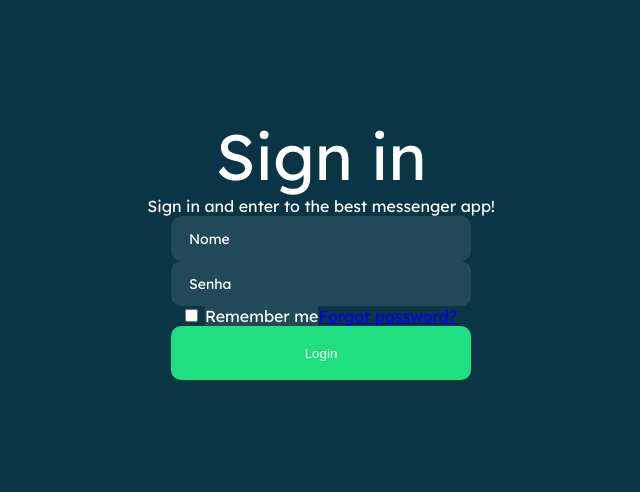
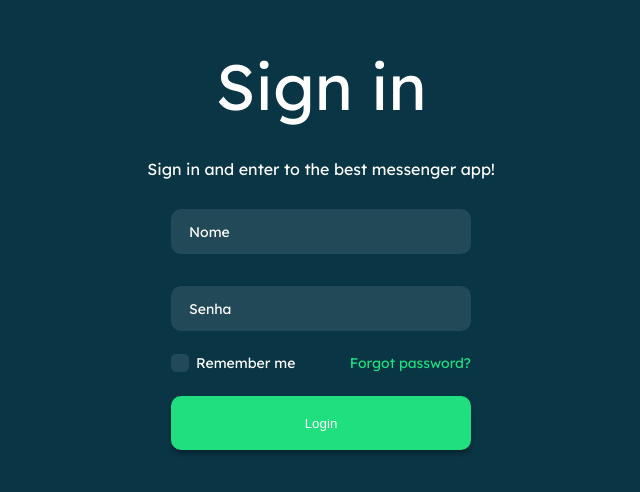
Before and after one commit to Xar0P/xat, a React (Create React App) app in the folder frontend/: page / in a window 1280 px wide. Shown: the part 152-644 px from the top of the page, without its empty margins (319-959 px from the left). Built offline with nearby package versions, Linux system fonts and the light colour scheme.

Commit message:
login page

```diff
--- a/frontend/src/components/forms/ButtonSubmit/ButtonSubmit.styles.ts
+++ b/frontend/src/components/forms/ButtonSubmit/ButtonSubmit.styles.ts
@@ -13,4 +13,6 @@ export const Button = styled.button`
   cursor: pointer;
 
   color: #fff;
+
+  box-shadow: 0px 4px 4px rgba(0, 0, 0, 0.3);
 `;
--- a/frontend/src/components/forms/CheckBox/CheckBox.styles.ts
+++ b/frontend/src/components/forms/CheckBox/CheckBox.styles.ts
@@ -1,6 +1,52 @@
 import styled from 'styled-components';
 
+export const CheckMark = styled.div`
+  position: relative;
+  top: 0;
+  left: 0;
+
+  height: 18px;
+  width: 18px;
+  background-color: #224957;
+  border-radius: 5px;
+
+  &::after {
+    content: '';
+    display: none;
+    position: absolute;
+
+    left: 20%;
+    top: 50%;
+    width: 30%;
+    height: 50%;
+    border: solid white;
+    border-width: 0 3px 3px 0;
+    transform: rotate(45deg) translateX(-50%) translateY(-50%);
+  }
+`;
+
 export const Label = styled.label`
-  margin-left: 7px;
-  background-color: #224957;
+  display: flex;
+  align-items: center;
+
+  > input {
+    display: none;
+  }
+
+  &:hover input + ${CheckMark} {
+    background-color: #ccc;
+  }
+
+  > input:checked + ${CheckMark} {
+    background-color: #2196F3;
+
+    &::after {
+      display: block;
+    }
+  }
+
+  > span {
+    font-size: 1em;
+    margin-left: 7px;
+  }
 `;
--- a/frontend/src/components/forms/CheckBox/CheckBox.tsx
+++ b/frontend/src/components/forms/CheckBox/CheckBox.tsx
@@ -1,14 +1,13 @@
 import React from 'react';
 
-import { Label } from './CheckBox.styles';
+import { Label, CheckMark } from './CheckBox.styles';
 
-const CheckBox: React.FC<{ id: string, content: string }> = ({ id, content }) => (
-  <div>
-    <input type="checkbox" name="" id={id} />
-    <Label htmlFor={id}>
-      {content}
-    </Label>
-  </div>
+const CheckBox: React.FC<{ content: string }> = ({ content }) => (
+  <Label>
+    <input type="checkbox" name="" />
+    <CheckMark />
+    <span>{content}</span>
+  </Label>
 );
 
 export default CheckBox;
--- a/frontend/src/pages/Auth/Auth.styles.ts
+++ b/frontend/src/pages/Auth/Auth.styles.ts
@@ -16,9 +16,15 @@ export const Container = styled.div`
   font-family: 'Lexend Deca', sans-serif;
   color: #fff;
 
-  h1 {
+  > h1 {
     font-size: 64px;
     font-weight: 400;
+
+    margin-bottom: min(40px, 2.608%);
+  }
+
+  > p {
+    margin-bottom: min(36px, 2.347%);
   }
 `;
 
@@ -26,7 +32,26 @@ export const WrapperForm = styled.div`
   ${CenterWithFlex}
   flex-direction: column;
 
+  > input:first-of-type {
+    margin-bottom: min(32px, 10.67%);
+  }
+
+  > input:nth-of-type(2) {
+    margin-bottom: min(23px, 7.67%);
+  }
+
   > div {
-    ${CenterWithFlex}
+    width: 100%;
+    display: flex;
+    align-items: center;
+    justify-content: space-between;
+
+    margin-bottom: min(24px ,8%);
+    font-size: 14px;
+
+    > a {
+      text-decoration: none;
+      color: #20DF7F;
+    }
   }
 `;
--- a/frontend/src/pages/Auth/Auth.tsx
+++ b/frontend/src/pages/Auth/Auth.tsx
@@ -31,7 +31,7 @@ const Auth: React.FC = () => {
         />
 
         <div>
-          <CheckBox content="Remember me" id="remember" />
+          <CheckBox content="Remember me" />
           <a href="#1">Forgot password?</a>
         </div>
 
```
